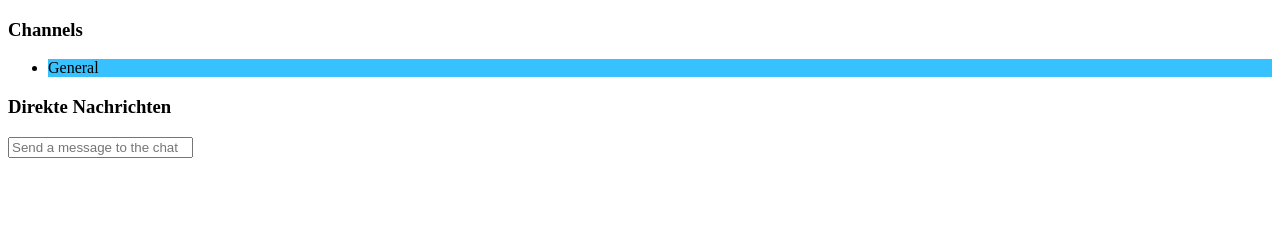
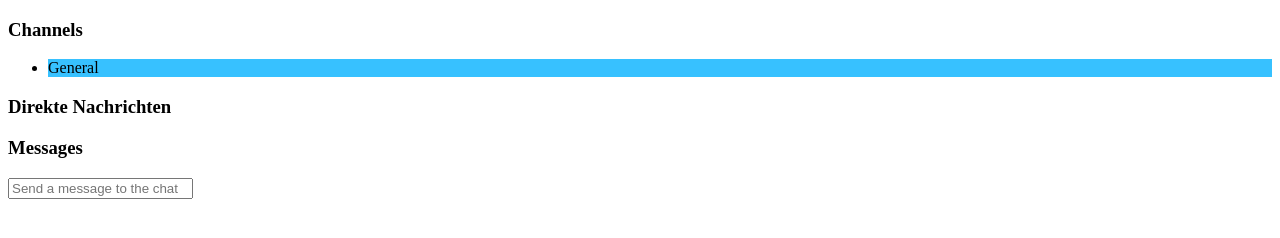
Before and after one commit to mhusm/chat, a website: page public/index.html in a window 1280 px wide. Drawn offline with nearby package versions, Linux system fonts and the light colour scheme; no server answers.

Commit message:
added messages header

```diff
--- a/public/index.html
+++ b/public/index.html
@@ -19,6 +19,8 @@
 
 
     </ul>
+
+    <h3>Messages</h3>
     <div id="chat-window"></div>
 
 
```
